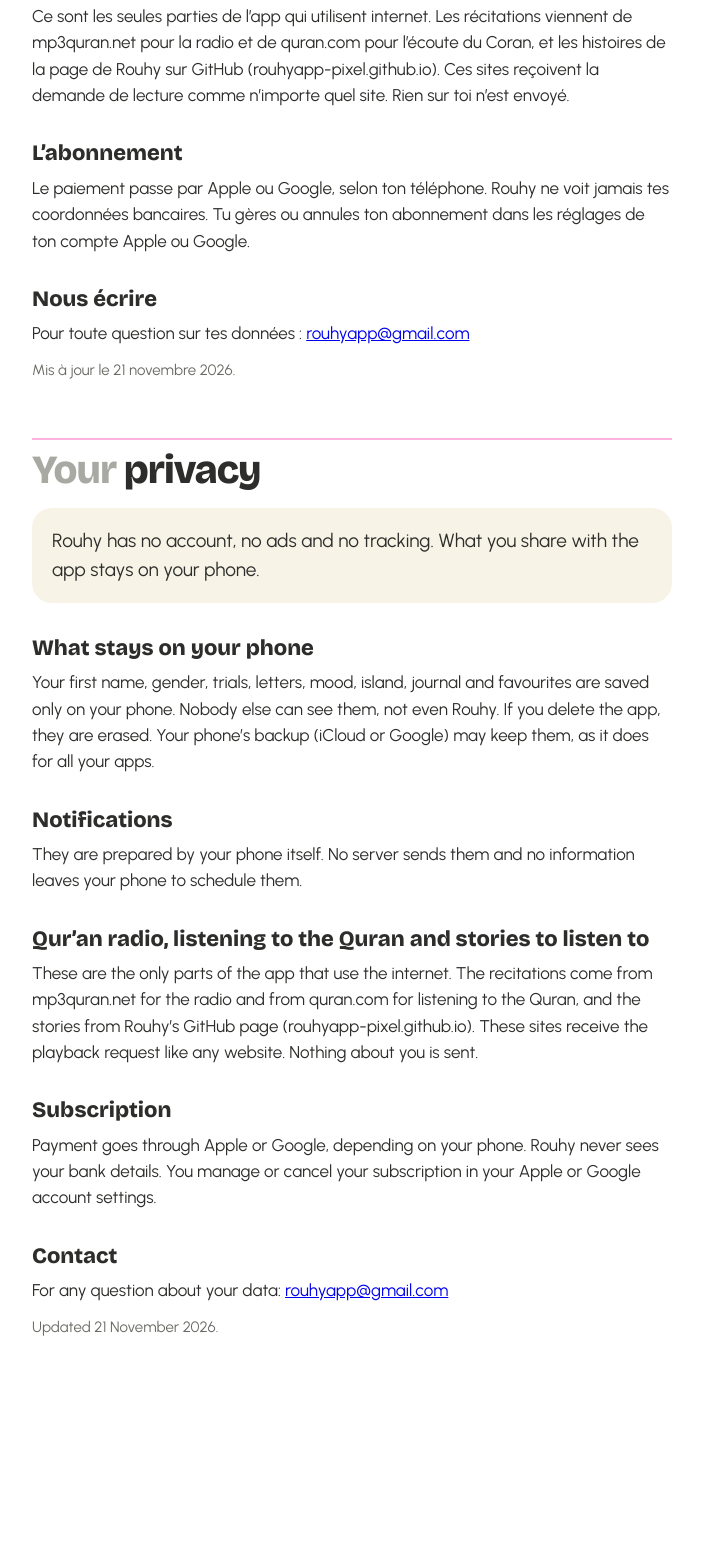
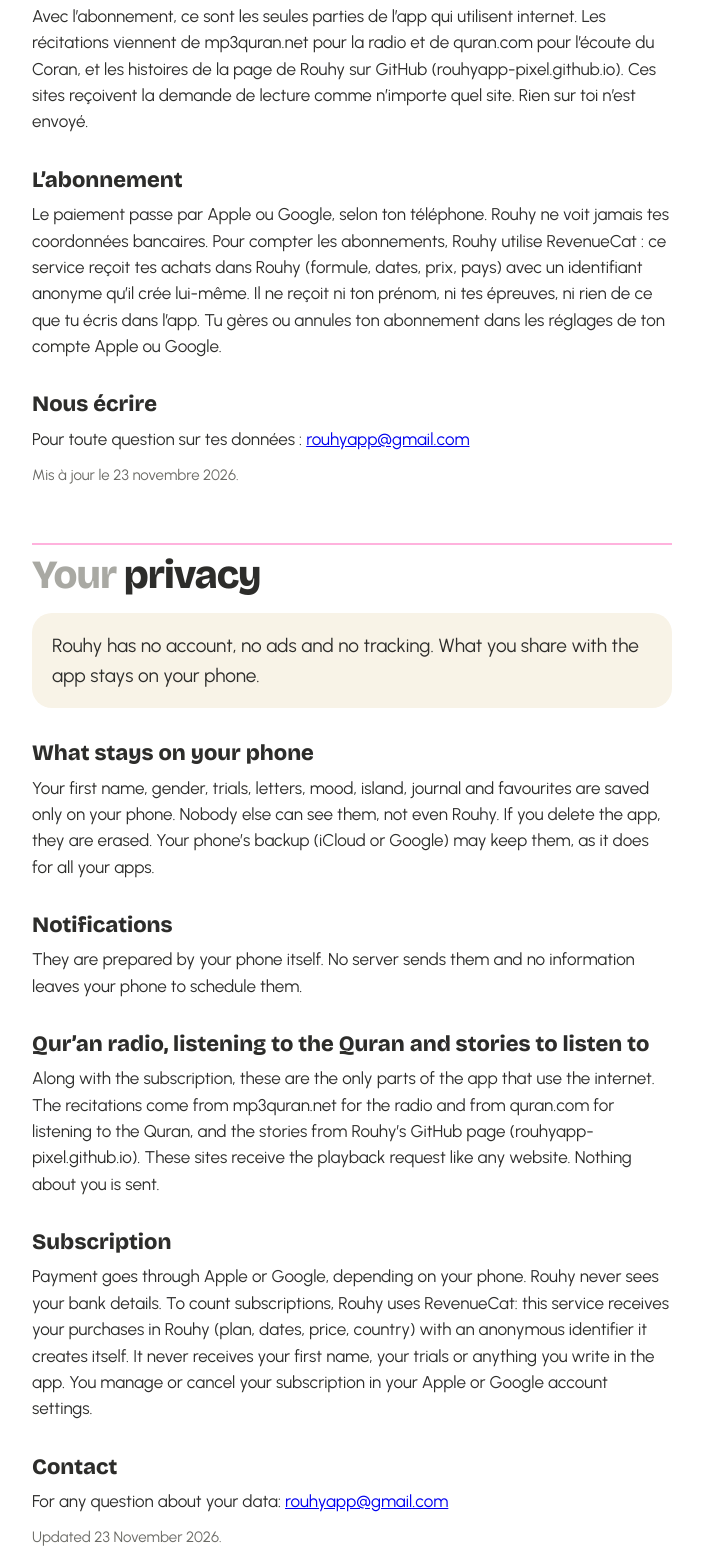
Before and after one commit to rouhyapp-pixel/rouhy, a plain HTML site: page confidentialite.html in a window 1280 px wide. Shown: the part 557-2110 px from the top of the page, without its empty margins (288-991 px from the left). Before the commit the page ends 1980 px from the top, so only its background shows below. Drawn offline with nearby package versions, Linux system fonts and the light colour scheme.

Commit message:
Confidentialité : RevenueCat pour compter les abonnements

```diff
--- a/confidentialite.html
+++ b/confidentialite.html
@@ -31,14 +31,14 @@
   <p>Elles sont préparées par ton téléphone lui-même. Aucun serveur ne les envoie et aucune information ne sort pour les programmer.</p>
 
   <h2>La radio, l’écoute du Coran et les histoires à écouter</h2>
-  <p>Ce sont les seules parties de l’app qui utilisent internet. Les récitations viennent de mp3quran.net pour la radio et de quran.com pour l’écoute du Coran, et les histoires de la page de Rouhy sur GitHub (rouhyapp-pixel.github.io). Ces sites reçoivent la demande de lecture comme n’importe quel site. Rien sur toi n’est envoyé.</p>
+  <p>Avec l’abonnement, ce sont les seules parties de l’app qui utilisent internet. Les récitations viennent de mp3quran.net pour la radio et de quran.com pour l’écoute du Coran, et les histoires de la page de Rouhy sur GitHub (rouhyapp-pixel.github.io). Ces sites reçoivent la demande de lecture comme n’importe quel site. Rien sur toi n’est envoyé.</p>
 
   <h2>L’abonnement</h2>
-  <p>Le paiement passe par Apple ou Google, selon ton téléphone. Rouhy ne voit jamais tes coordonnées bancaires. Tu gères ou annules ton abonnement dans les réglages de ton compte Apple ou Google.</p>
+  <p>Le paiement passe par Apple ou Google, selon ton téléphone. Rouhy ne voit jamais tes coordonnées bancaires. Pour compter les abonnements, Rouhy utilise RevenueCat : ce service reçoit tes achats dans Rouhy (formule, dates, prix, pays) avec un identifiant anonyme qu’il crée lui-même. Il ne reçoit ni ton prénom, ni tes épreuves, ni rien de ce que tu écris dans l’app. Tu gères ou annules ton abonnement dans les réglages de ton compte Apple ou Google.</p>
 
   <h2>Nous écrire</h2>
   <p>Pour toute question sur tes données : <a href="mailto:rouhyapp@gmail.com">rouhyapp@gmail.com</a></p>
-  <p class="date">Mis à jour le 21 novembre 2026.</p>
+  <p class="date">Mis à jour le 23 novembre 2026.</p>
 
   <div class="langue" lang="en">
     <h1><span>Your</span> privacy</h1>
@@ -51,14 +51,14 @@
     <p>They are prepared by your phone itself. No server sends them and no information leaves your phone to schedule them.</p>
 
     <h2>Qur’an radio, listening to the Quran and stories to listen to</h2>
-    <p>These are the only parts of the app that use the internet. The recitations come from mp3quran.net for the radio and from quran.com for listening to the Quran, and the stories from Rouhy’s GitHub page (rouhyapp-pixel.github.io). These sites receive the playback request like any website. Nothing about you is sent.</p>
+    <p>Along with the subscription, these are the only parts of the app that use the internet. The recitations come from mp3quran.net for the radio and from quran.com for listening to the Quran, and the stories from Rouhy’s GitHub page (rouhyapp-pixel.github.io). These sites receive the playback request like any website. Nothing about you is sent.</p>
 
     <h2>Subscription</h2>
-    <p>Payment goes through Apple or Google, depending on your phone. Rouhy never sees your bank details. You manage or cancel your subscription in your Apple or Google account settings.</p>
+    <p>Payment goes through Apple or Google, depending on your phone. Rouhy never sees your bank details. To count subscriptions, Rouhy uses RevenueCat: this service receives your purchases in Rouhy (plan, dates, price, country) with an anonymous identifier it creates itself. It never receives your first name, your trials or anything you write in the app. You manage or cancel your subscription in your Apple or Google account settings.</p>
 
     <h2>Contact</h2>
     <p>For any question about your data: <a href="mailto:rouhyapp@gmail.com">rouhyapp@gmail.com</a></p>
-    <p class="date">Updated 21 November 2026.</p>
+    <p class="date">Updated 23 November 2026.</p>
   </div>
 </main>
 </body>
```
